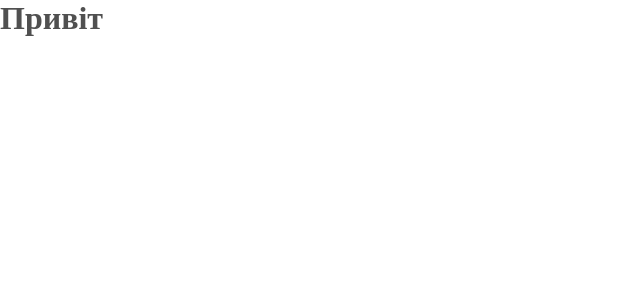
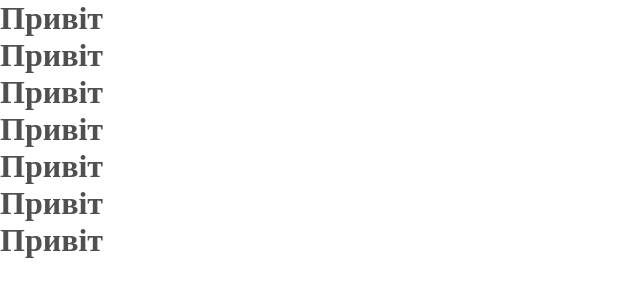
Before and after one commit to SerhiyGS/example2, a plain HTML site: page index.html in a window 1280 px wide. Shown: the whole page, without its empty margins (0-640 px from the left). Drawn offline with Linux system fonts and the light colour scheme.

Commit message:
03.12.31.01.23

```diff
--- a/index.html
+++ b/index.html
@@ -10,5 +10,11 @@
 </head>
 <body>
     <h1>Привіт</h1>
+    <h1>Привіт</h1>
+    <h1>Привіт</h1>
+    <h1>Привіт</h1>
+    <h1>Привіт</h1>
+    <h1>Привіт</h1>
+    <h1>Привіт</h1>
 </body>
 </html>
```
